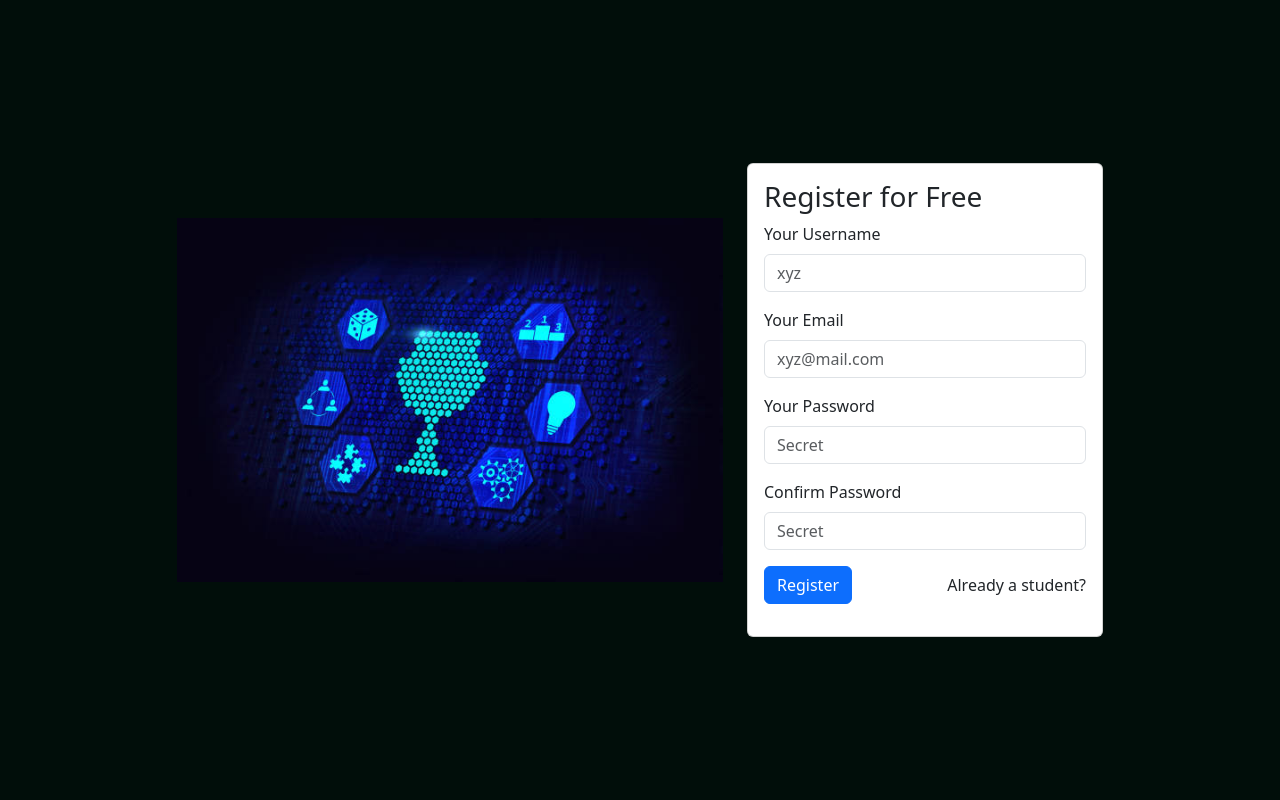
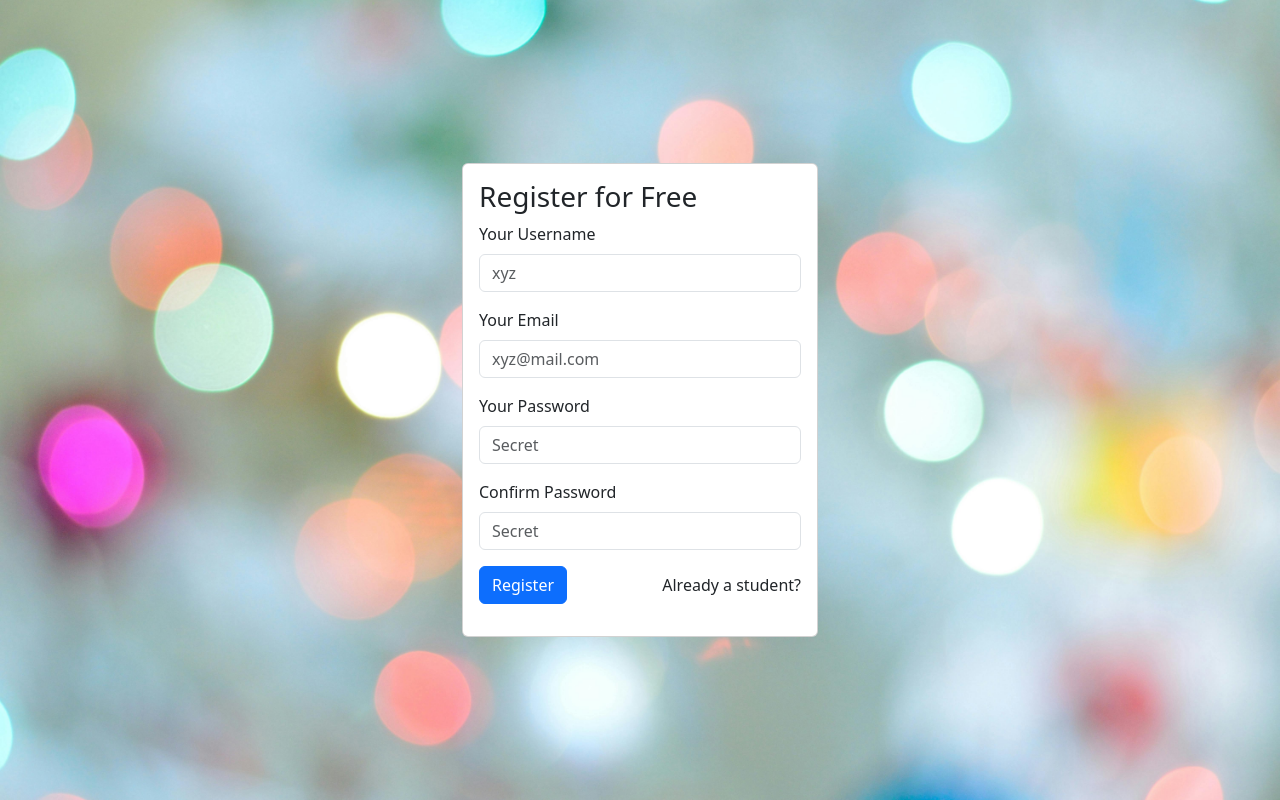
Before and after one commit to Ankitshukla90/djangolearning, a Django app: page /accounts/s/register in a window 1280 px wide. Run offline with Django 5.2, Linux system fonts and the light colour scheme.

Commit message:
new stuff

```diff
--- a/templates/accounts/student/register.html
+++ b/templates/accounts/student/register.html
@@ -21,7 +21,11 @@
         crossorigin="anonymous" referrerpolicy="no-referrer"></script>
     <style>
         body {
-            background-color: #010e0a;
+            background-image: url(/static/img/backgroundcover123.jpeg);
+            background-size: cover;
+            background-position: center;
+            margin: 0;
+            padding: 0;
         }
     </style>
 </head>
@@ -33,9 +37,6 @@
     <main>
         <div class="container">
             <div class="row justify-content-center align-items-center vh-100 ">
-                <div class="col-md-6">
-                    <img src="/static/img/register123.jpg" alt="profile" class="img-fluid">
-                </div>
                 <div class="col-md-4 ">
                     <div class="card">
                         <div class="card-body">
```
Also changed, not shown: templates/accounts/student/login.html (+6 -2 lines), assets/img/backgroundcover123.jpeg (added).
